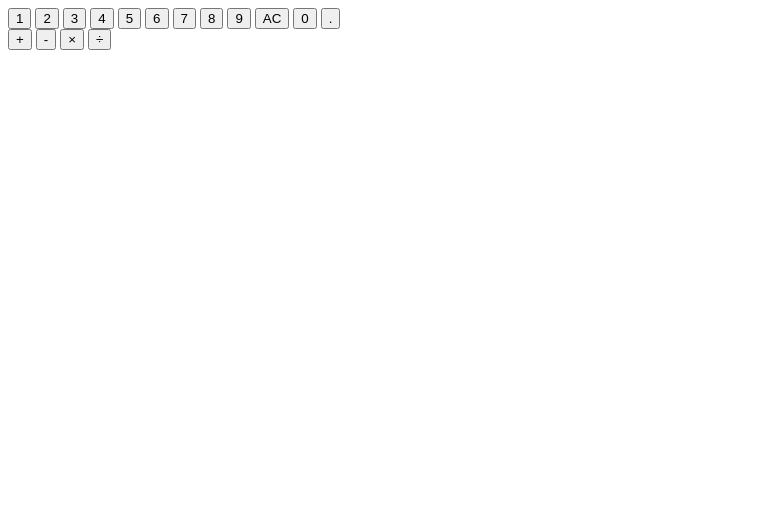
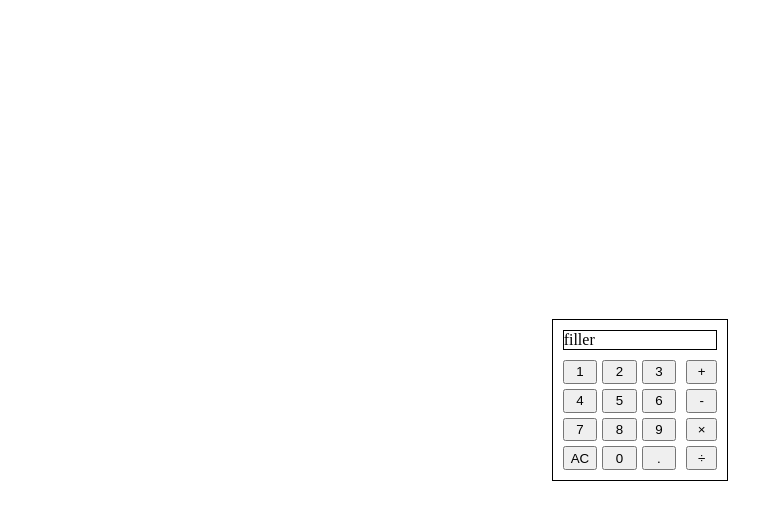
Before and after one commit to daniellmk/calculator, a plain HTML site: page index.html in a window 1280 px wide. Shown: the whole page, without its empty margins (0-783 px from the left). Drawn offline with Linux system fonts and the light colour scheme.

Commit message:
add structure to the calc with css grid

```diff
--- a/index.html
+++ b/index.html
@@ -4,23 +4,23 @@
     <meta charset="UTF-8">
     <meta name="viewport" content="width=device-width, initial-scale=1.0">
     <title>Daniels Calculator</title>
-    <link rel="stylesheet" type="css" href="style.css">
+    <link rel="stylesheet" href="style.css">
 </head>
 <body>
     <div id="calcCont">
-        <div id="display"></div>
+        <div id="display">filler</div>
         <div id="numPad">
-            <button id="1">1</button>
-            <button id="2">2</button>
-            <button id="3">3</button>
-            <button id="4">4</button>
-            <button id="5">5</button>
-            <button id="6">6</button>
-            <button id="7">7</button>
-            <button id="8">8</button>
-            <button id="9">9</button>
+            <button id="one">1</button>
+            <button id="two">2</button>
+            <button id="three">3</button>
+            <button id="four">4</button>
+            <button id="five">5</button>
+            <button id="six">6</button>
+            <button id="seven">7</button>
+            <button id="eight">8</button>
+            <button id="nine">9</button>
             <button id="ac">AC</button>
-            <button id="0">0</button>
+            <button id="zero">0</button>
             <button id="decimal">.</button>
         </div>
         <div id="opPad">
--- a/style.css
+++ b/style.css
@@ -0,0 +1,103 @@
+html, body {
+    height: 100%;
+    margin: 0;
+}
+
+body {
+    display: flex;
+    justify-content: center;
+    align-items: center;
+}
+#calcCont {
+    grid-gap: 10px;
+    border: 1px solid black;
+    padding: 10px;
+    display: grid;
+    grid-template-columns: 1fr 1fr 1fr 1fr;
+    grid-template-rows: 1fr 1fr 1fr 1fr 1fr;
+    grid-template-areas:
+        "disp disp disp disp"
+        "nPad nPad nPad oPad"
+        "nPad nPad nPad oPad"
+        "nPad nPad nPad oPad"
+        "nPad nPad nPad oPad"
+    ;
+}
+#display {
+    border: 1px, solid, black;
+    grid-area: disp;
+}
+#numPad {
+    grid-gap: 5px;
+    display: grid;
+    grid-area: nPad;
+    grid-template-columns: 1fr 1fr 1fr;
+    grid-template-rows: 1fr 1fr 1fr 1fr;
+    grid-template-areas:
+        "one two three"
+        "four five six"
+        "seven eight nine"
+        "ac zero deci"
+    ;
+}
+#opPad {
+    grid-gap: 5px;
+    display: grid;
+    grid-area: oPad;
+    grid-template-columns: 1fr;
+    grid-template-rows: 1fr 1fr 1fr 1fr;
+    grid-template-areas:
+        "add"
+        "sub"
+        "mult"
+        "divi"
+    ;
+}
+#one {
+    grid-area: one;
+}
+#two {
+    grid-area: two;
+}
+#three {
+    grid-area: three;
+}
+#four {
+    grid-area: four;
+}
+#five {
+    grid-area: five;
+}
+#six {
+    grid-area: six;
+}
+#seven {
+    grid-area: seven;
+}
+#eight {
+    grid-area: eight;
+}
+#nine {
+    grid-area: nine;
+}
+#zero {
+    grid-area: zero;
+}
+#ac {
+    grid-area: ac;
+}
+#decimal {
+    grid-area: deci;
+}
+#add {
+    grid-area: add;
+}
+#sub {
+    grid-area: sub;
+}
+#multiply {
+    grid-area: mult;
+}
+#divide {
+    grid-area: divi;
+}
```
